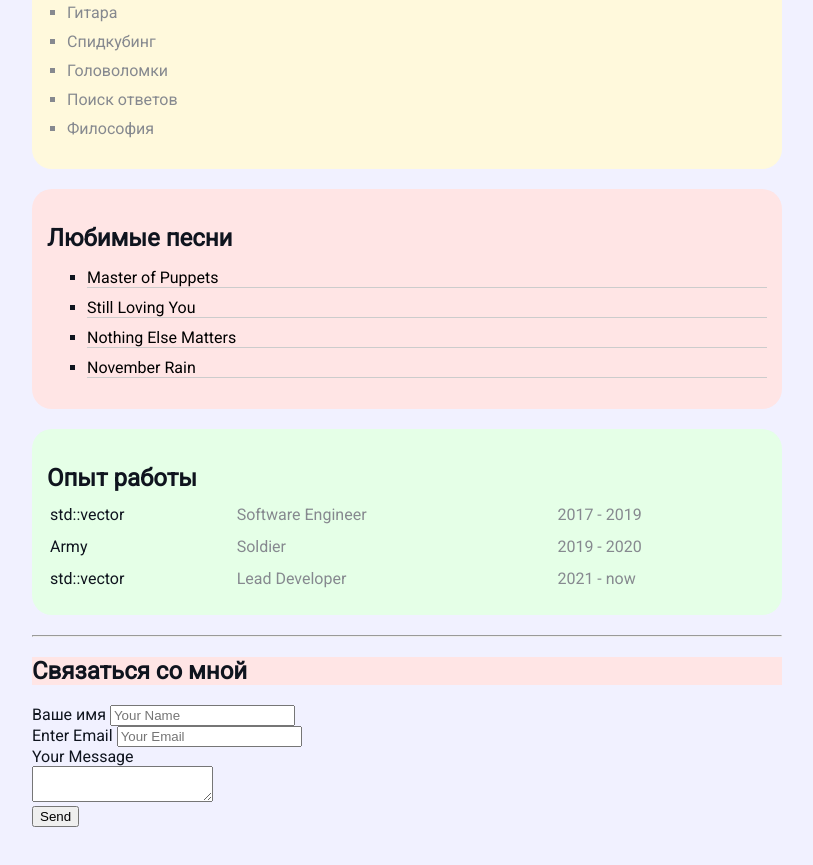
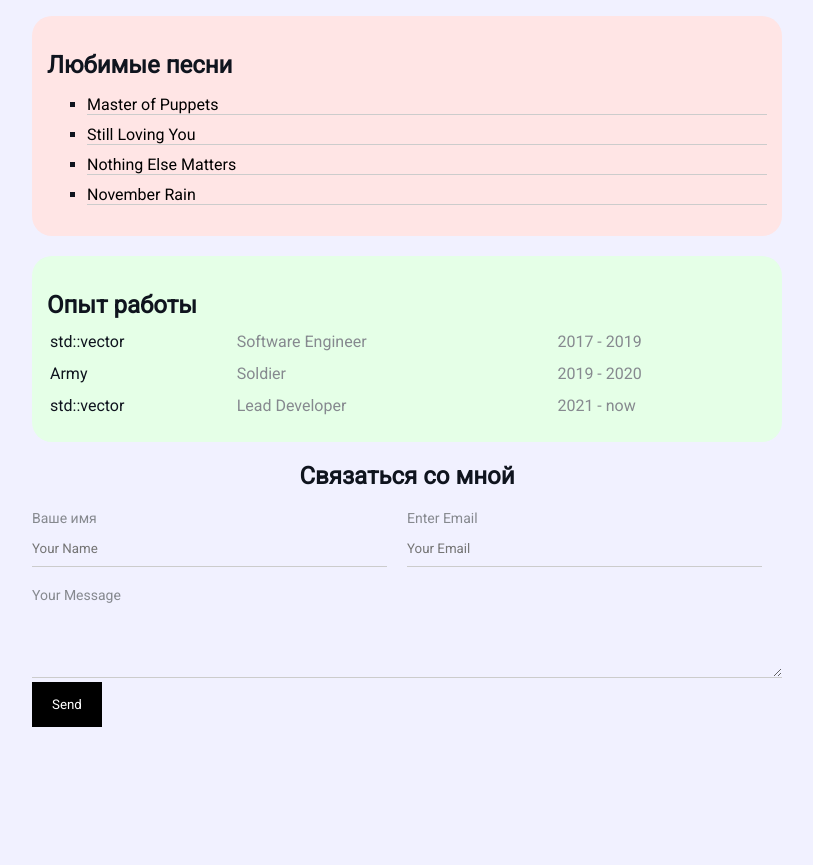
Before and after one commit to DrWatson95/cv, a plain HTML site: page index.html in a window 1280 px wide. Shown: the part 615-1480 px from the top of the page, without its empty margins (233-1046 px from the left). Drawn offline with Linux system fonts and the light colour scheme.

Commit message:
Add files via upload

```diff
--- a/index.html
+++ b/index.html
@@ -9,6 +9,7 @@
     <div class="container">
         <div class="info">
             <img src="ava.jpg"  alt="my photo" class="avatar">
+            <div class="info-text">
                 <h1>Травин Сергей</h1>
                 <!-- <p><em>Я работаю на <strong>Векторе</strong></em></p> -->
                 <p>Болею за <strong>Lakers</strong></p>
@@ -18,6 +19,7 @@
                     |
                     <a href="https://t.me/Dr_Watson_24" target="_blank">Telegram</a>
                     <!-- <li><a href="https://vk.com" target="_blank">vk</a></li> -->
+            </div>
         </div>
 
 
@@ -68,22 +70,32 @@
             </table>
         </div>
 
-
-        <hr>
-        <h2 class="bg-red">Связаться со мной</h2>
+        <div class="contact">
+            <h2>Связаться со мной</h2>
             <form action="/">
+                <div class="row">
+                    <div class="form-group">
                         <label for="name">Ваше имя</label>
                         <input type="text" id="name" placeholder="Your Name">
-            <br>
+                    </div>
+                    <div class="form-group">
                         <label for="email">Enter Email</label>
                         <input type="emailemail" id="email" placeholder="Your Email">
-            <br>
+                    </div>
+                </div>
+                <div class="form-group">
                     <label for="text">Your Message</label>
                     <br>
                     <textarea id="text" rows="2" cols="20"></textarea>
-            <br>
-            <input type="submit"  value="Send">
+                </div>
+                <input class="btn" type="submit"  value="Send">
             </form>
+        </div>
+        <!-- <div class="position">
+            <div class="box">
+
+            </div>
+        </div> -->
         <!-- <div class="box-model">
             <div></div>
             <div></div>
--- a/styles.css
+++ b/styles.css
@@ -30,8 +30,24 @@ a:visited{
     box-shadow: 14px 14px 28px rgba(0,0,0,0.25);
 }
 .info{
+    display: flex;
     margin-bottom: 20px;
 }
+
+@media (max-width: 700px){
+    .info{
+        text-align: center;
+        display: block;
+    }
+}
+.info-text{
+    margin-left: 40px;
+}
+
+.info-text h4{
+    margin-bottom: 10px;
+}
+
 .info p {
     color: #86898f;
     margin: 0;
@@ -46,6 +62,7 @@ a:visited{
 .container{
     max-width: 750px;
     margin: auto;
+    padding-top: 30px;
 }
 /* .social */
 /* { */
@@ -123,3 +140,70 @@ a:visited{
     /* padding-bottom: 5px; */
     border-bottom: 1px solid #ccc;
 }
+
+.contact h2{
+    text-align: center;
+}
+
+.form-group label{
+    display: block;
+    font-size: 14px;
+    color: #86898f;
+}
+
+.form-group input,
+.form-group textarea{
+    width: 100%;
+    box-sizing: border-box;
+    border: none;
+    background: transparent;
+    border-bottom: 1px solid #ccc;
+    color: #000;
+    padding: 15px 0 10px;
+    outline: none;
+    font-family: inherit;
+}
+
+.row{
+    display: flex;
+    margin-bottom: 20px;
+}
+
+.row > .form-group{
+    width: 50%;
+    margin-right: 20px;
+}
+
+.row > .form-group:first-child{
+    margin-right: 20px;
+}
+
+.btn{
+    background: #000;
+    padding: 15px 20px;
+    color: #fff;
+    border: none;
+    font-family: inherit;
+    cursor: pointer;
+}
+
+.btn:hover{
+    opacity: 0.85;
+}
+
+/* Position */
+
+.position{
+    border: 4px solid black;
+    margin-top: 40px;
+    padding: 20px;
+
+}
+
+.box{
+    position: absolute;
+    top: 50px;
+    width: 50px;
+    height: 50px;
+    background: lightblue;
+}
```
Lines whose indentation alone changed are shown as unchanged.
